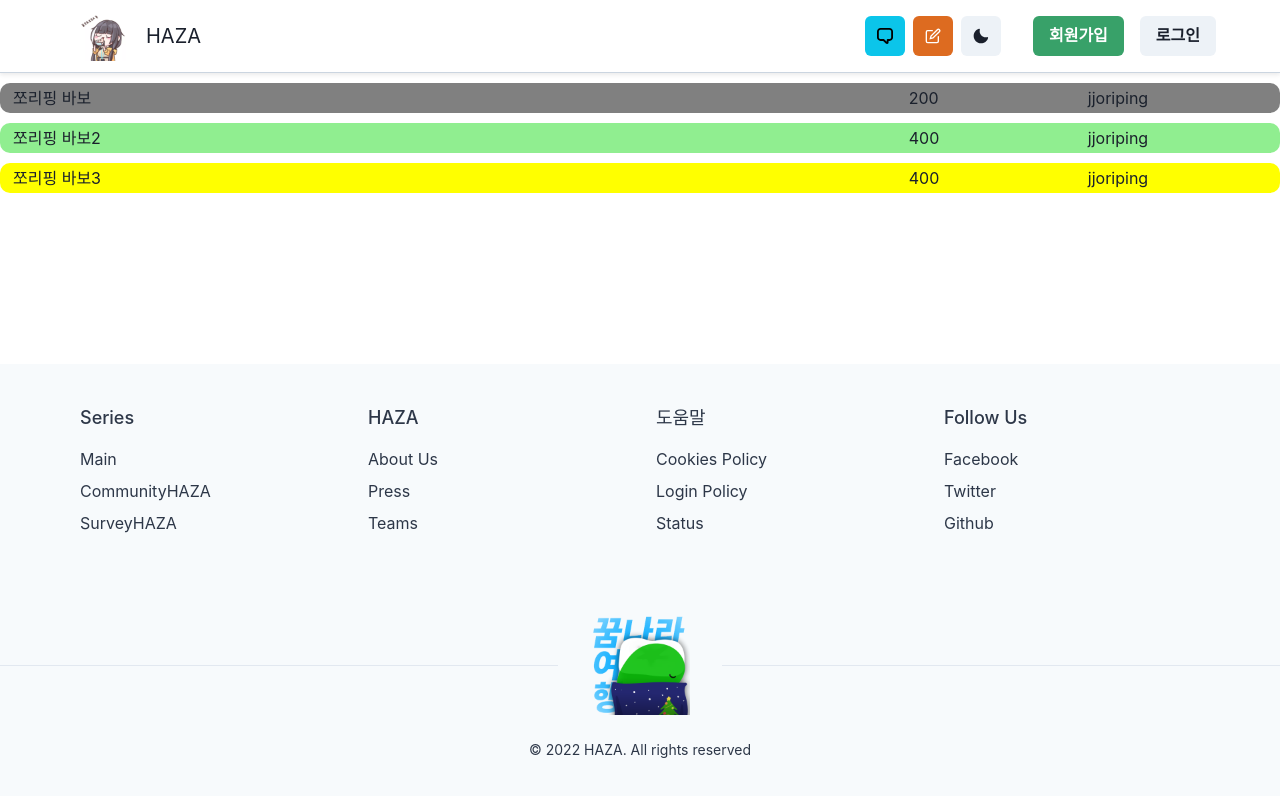
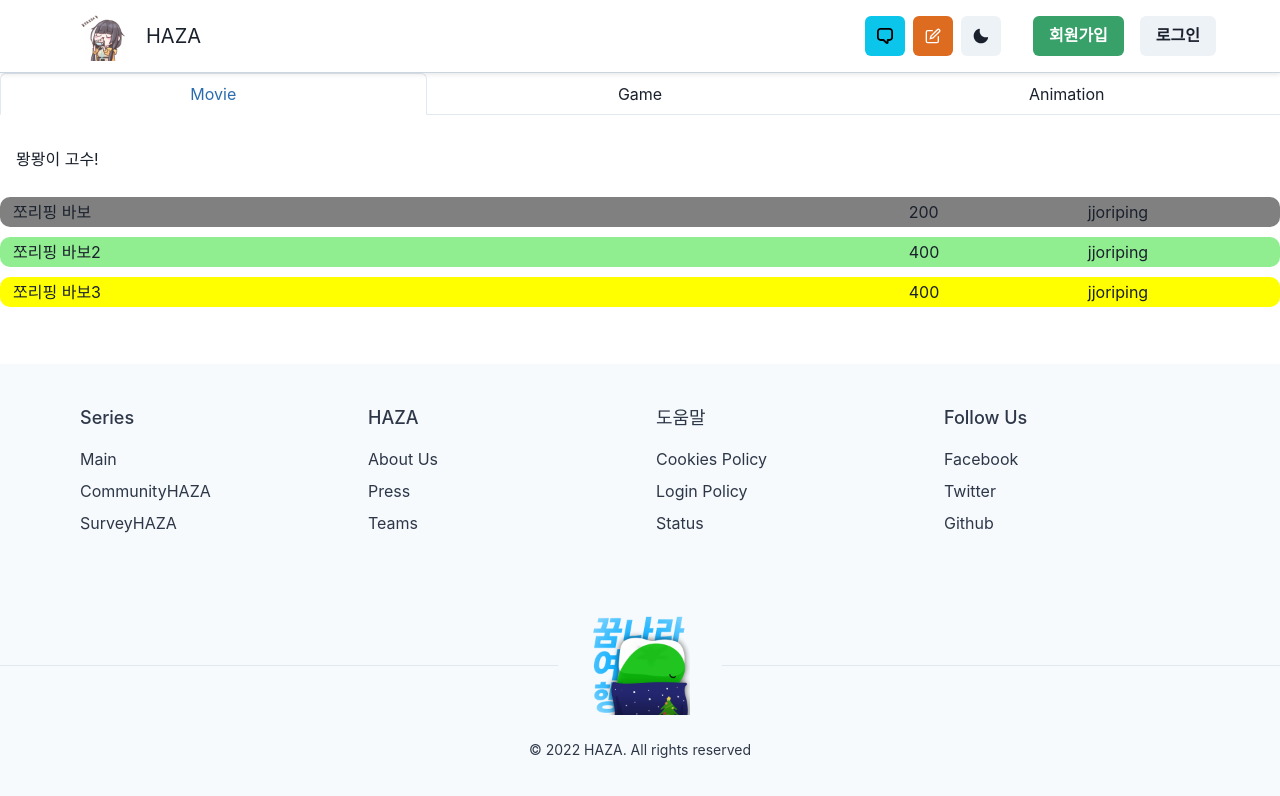
Before and after one commit to Last-SilverLight-End/HAZA-front, a Next.js app in the folder haza_next/: page /Community/CommunityHome in a window 1280 px wide. Shown: the top 796 px of the page. Built offline with nearby package versions, Linux system fonts and the light colour scheme.

Commit message:
feat : 리스트 sample data 생성 및 구현

```diff
--- a/haza_next/src/components/CommunityHeaderBanner.tsx
+++ b/haza_next/src/components/CommunityHeaderBanner.tsx
@@ -2,22 +2,55 @@ import { MainCategory } from "@/libs/backend/boardRequest"
 import { Tab, TabList, TabPanel, TabPanels, Tabs } from "@chakra-ui/react";
 import { useState } from "react"
 
+/**
+ *
+ * 커뮤니티 메인 카테고리 배너
+ */
 export function CommunityHeaderBanner () {
-  const [headerList , getHeaderList] = useState<MainCategory[]>();
+
+  /**
+   * 메인 카테고리 리스트 header sample data
+   */
+
+  const [headerList , getHeaderList] = useState<MainCategory[]>([
+    {
+      mainCategoryId : 1,
+      mainCategoryName : "Movie",
+    },
+    {
+      mainCategoryId : 2,
+      mainCategoryName : "Game",
+    },
+    {
+      mainCategoryId : 3,
+      mainCategoryName : "Animation",
+    }
+
+  ]);
+
 
   return (
     <>
      <Tabs isFitted variant='enclosed'>
   <TabList mb='1em'>
-    <Tab>One</Tab>
-    <Tab>Two</Tab>
+    {
+    headerList?.map((v)=>(
+      <Tab key={v.mainCategoryId}>
+        {v.mainCategoryName}
+      </Tab>
+     ))
+  }
   </TabList>
+  {/* TabPanel 안에 table list 를 출력 시킨다.*/}
   <TabPanels>
     <TabPanel>
-      <p>one!</p>
+      <p>뫙뫙이 고수!</p>
     </TabPanel>
     <TabPanel>
-      <p>two!</p>
+      <p>쪼리핑 바보!</p>
+    </TabPanel>
+    <TabPanel>
+      <p>헌킬 천재!</p>
     </TabPanel>
   </TabPanels>
 </Tabs>
--- a/haza_next/src/pages/Community/CommunityHome.tsx
+++ b/haza_next/src/pages/Community/CommunityHome.tsx
@@ -14,6 +14,7 @@ import { TokenProp } from '@/libs/oAuth';
 import style from '@/styles/CommunityMain.module.css';
 import { BoardFrame } from '@/components/generic/ContentFrame';
 import { ListBoardLine } from '@/components/CommunityMainBoxContent';
+import { CommunityHeaderBanner } from '@/components/CommunityHeaderBanner';
 export default function CommunityHome({ token }: TokenProp) {
   const [boardList, setBoardList] = useState<string>("");
   const loadboardList = useCallback(async () => {
@@ -26,6 +27,7 @@ export default function CommunityHome({ token }: TokenProp) {
   return (
     <>
       < Header />
+      <CommunityHeaderBanner/>
       <BoardFrame>
         <ListBoardLine />
       </BoardFrame>
```
